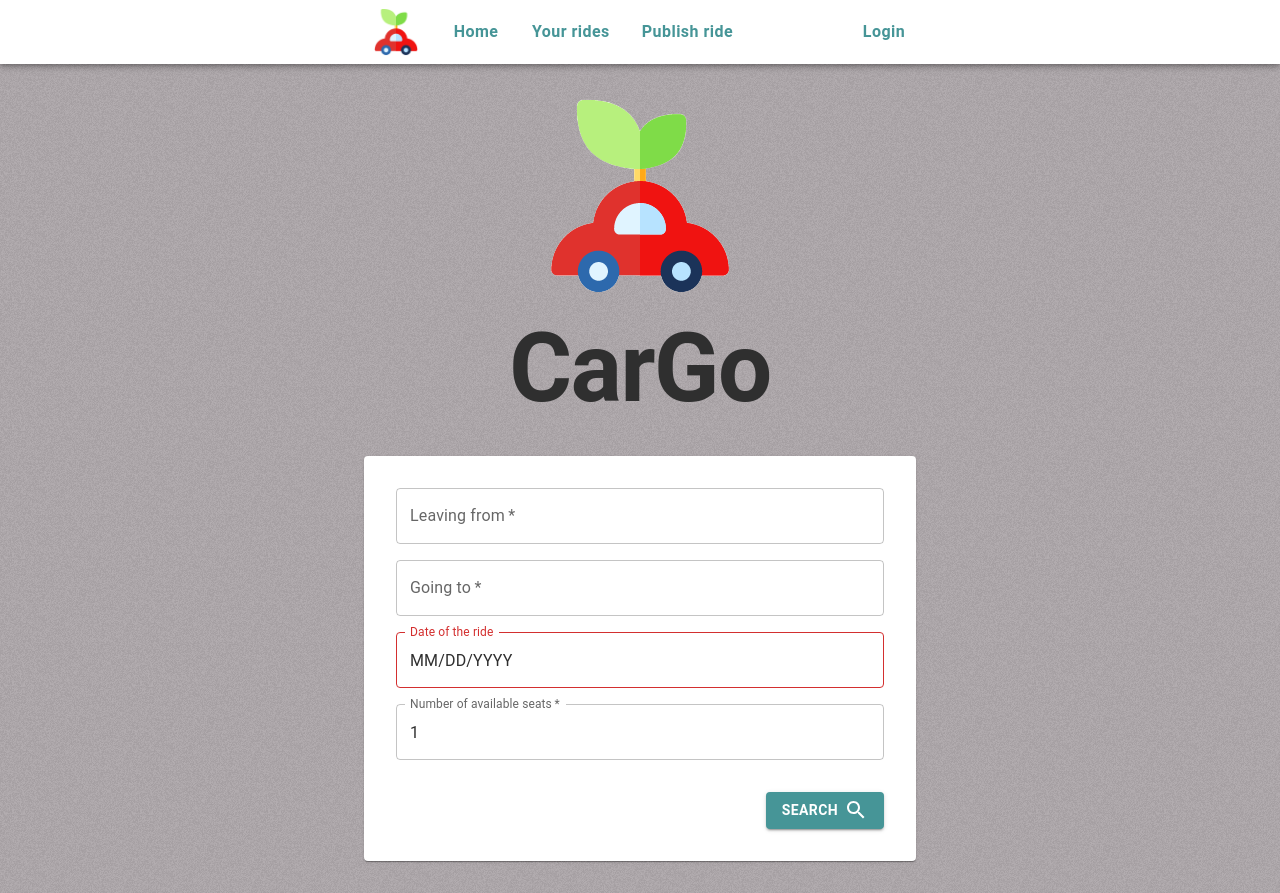
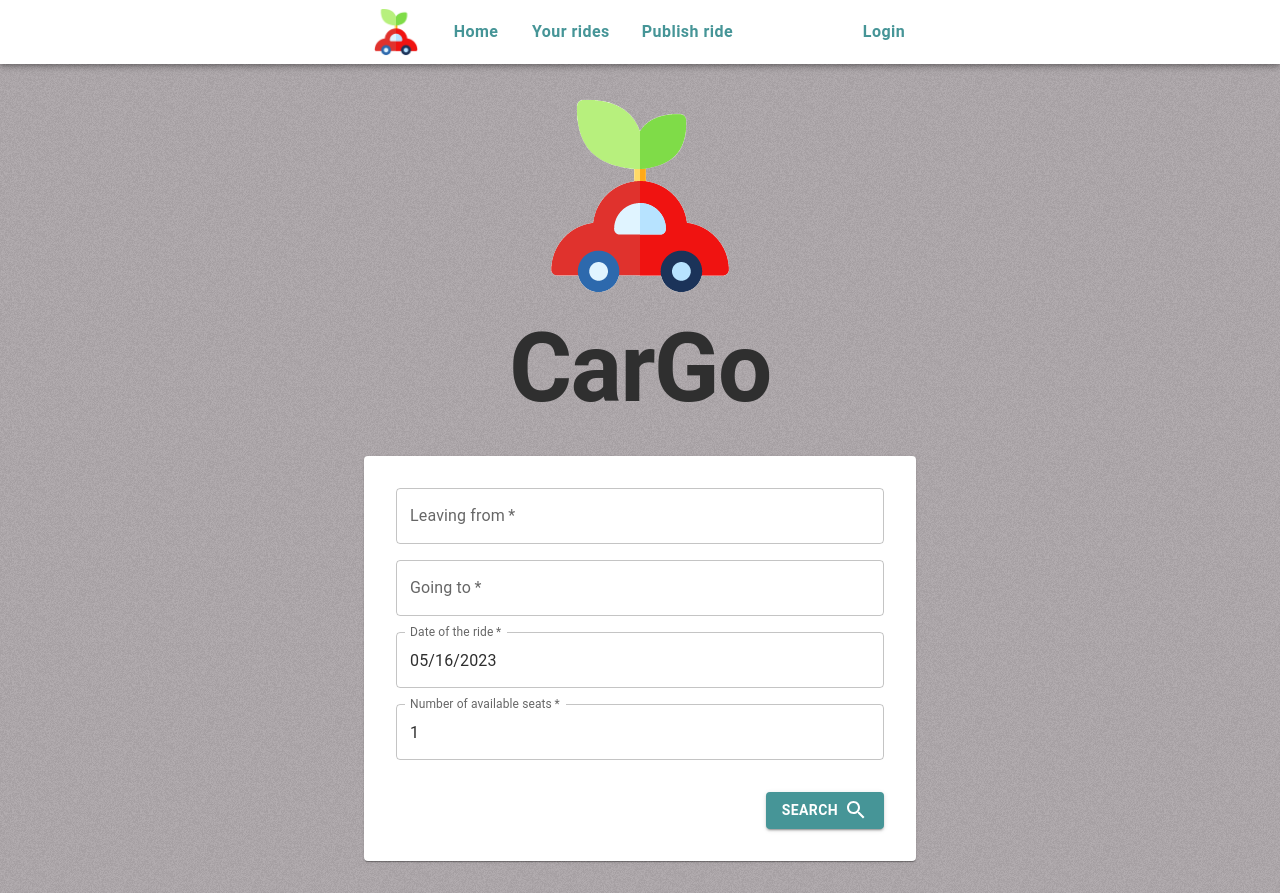
Before and after one commit to JankaMarschalkova/project-cargo, a React (Vite) app: page / in a window 1280 px wide. Built offline with nearby package versions, Linux system fonts and the light colour scheme; no server answers.

Commit message:
Fixed dates

```diff
--- a/src/firebase.ts
+++ b/src/firebase.ts
@@ -11,7 +11,6 @@ import {
 } from 'firebase/auth';
 import {
 	CollectionReference,
-	Timestamp,
 	collection,
 	getFirestore
 } from 'firebase/firestore';
@@ -60,9 +59,11 @@ const db = getFirestore();
 export type Ride = {
 	leaving_from: string;
 	going_to: string;
-	datetime: Date;
+	datetime: string;
 	seats_available: number;
 	price_per_person: number;
+	driver: string;
+	passengers: string[];
 	note?: string;
 };
 
--- a/src/hooks/useDateField.ts
+++ b/src/hooks/useDateField.ts
@@ -1,7 +1,12 @@
-import { ChangeEvent, useCallback, useState } from 'react';
+import dayjs from 'dayjs';
+import { useCallback, useState } from 'react';
 
-const useDateField = (id: string, defaultValue: Date, required?: boolean) => {
-	const [value, setValue] = useState<Date | null>(defaultValue);
+const useDateField = (
+	id: string,
+	defaultValue: dayjs.Dayjs,
+	required?: boolean
+) => {
+	const [value, setValue] = useState<dayjs.Dayjs>(defaultValue ?? null);
 	const [touched, setTouched] = useState(false);
 
 	const error = required && touched && !value;
@@ -9,24 +14,27 @@ const useDateField = (id: string, defaultValue: Date, required?: boolean) => {
 	return {
 		// Current value for convenient access
 		value,
-		// Props for the TextField
+		// Props for the DatePicker
 		props: {
 			id,
 			value,
 			onChange: useCallback(
-				(e: ChangeEvent<HTMLInputElement | HTMLTextAreaElement>) => {
-					const timestamp = Date.parse(e.target.value);
-					const dateValue = isNaN(timestamp) ? null : new Date(timestamp);
-					setValue(dateValue);
+				(e: dayjs.Dayjs | null) => {
+					setValue(e ?? dayjs());
 				},
-				[]
+				// eslint-disable-next-line react-hooks/exhaustive-deps
+				[value]
 			),
 			onBlur: useCallback(() => setTouched(true), []),
-			required,
 			error,
-			helperText: error ? 'Required' : undefined
+			helperText: error ? 'Required' : undefined,
+			slotProps: {
+				textField: {
+					required: required
+				}
+			}
 		}
-	} as const;
+	};
 };
 
 export default useDateField;
--- a/src/pages/Home.tsx
+++ b/src/pages/Home.tsx
@@ -5,13 +5,14 @@ import useField from '../hooks/useField';
 import SearchIcon from '@mui/icons-material/Search';
 import useNumberField from '../hooks/useNumberField';
 import useDateField from '../hooks/useDateField';
+import dayjs from 'dayjs';
 
 const Home = () => {
 	usePageTitle('Home');
 
 	const leaving_from = useField('leaving_from', true);
 	const going_to = useField('going_to', true);
-	const date = useDateField('date', new Date(), true);
+	const date = useDateField('date', dayjs(), true);
 	const seats_available = useNumberField('seats_available', 1, true);
 
 	function searchRides(): void {
@@ -36,7 +37,7 @@ const Home = () => {
 			>
 				<TextField label="Leaving from" {...leaving_from.props} type="text" />
 				<TextField label="Going to" {...going_to.props} type="text" />
-				<DatePicker label="Date of the ride" value={date} />
+				<DatePicker label="Date of the ride" {...date.props} />
 
 				<TextField
 					label="Number of available seats"
--- a/src/pages/PublishRide.tsx
+++ b/src/pages/PublishRide.tsx
@@ -17,6 +17,7 @@ import { ridesCollection } from '../firebase';
 import LoginIcon from '@mui/icons-material/Login';
 import useNumberField from '../hooks/useNumberField';
 import useDateField from '../hooks/useDateField';
+import dayjs from 'dayjs';
 
 const PublishRide = () => {
 	usePageTitle('Publish ride');
@@ -25,23 +26,36 @@ const PublishRide = () => {
 
 	const leaving_from = useField('leaving_from', true);
 	const going_to = useField('going_to', true);
-	const date = useDateField('date', new Date(), true);
-	const time = useDateField('time', new Date(), true);
+	const date = useDateField('date', dayjs().add(1, 'day'), true);
+	const time = useDateField(
+		'time',
+		dayjs().add(1, 'hour').set('minute', 0),
+		true
+	);
 	const seats_available = useNumberField('seats_available', 3, true);
 	const price_per_person = useNumberField('price_per_person', 5, true);
 	const note = useField('note', false);
 
 	const publishRide = async () => {
-		// TODO Validation
+		// TODO Validation and email validation
+
+		const datetime = date.value
+			.set('hour', time.value.hour())
+			.set('minute', time.value.minute())
+			.set('second', 0)
+			.set('millisecond', 0)
+			.toISOString();
 
 		try {
 			await addDoc(ridesCollection, {
 				leaving_from: leaving_from.value,
 				going_to: going_to.value,
-				datetime: date?.value ?? new Date(), // TODO
+				datetime: datetime,
 				seats_available: seats_available.value,
 				price_per_person: price_per_person.value,
-				note: note.value
+				note: note.value,
+				driver: user?.email ?? '',
+				passengers: []
 			});
 		} catch (err) {
 			// setSubmitError(err instanceof Error ? err.message : 'Unknown error');
@@ -83,8 +97,8 @@ const PublishRide = () => {
 						<TextField label="Going to" {...going_to.props} type="text" />
 						<Divider />
 
-						<DatePicker label="Date of the ride" value={date} />
-						<TimePicker label="Time of the ride" value={time} />
+						<DatePicker label="Date of the ride" {...date.props} />
+						<TimePicker label="Time of the ride" {...time.props} />
 						<Divider />
 
 						<TextField
```
